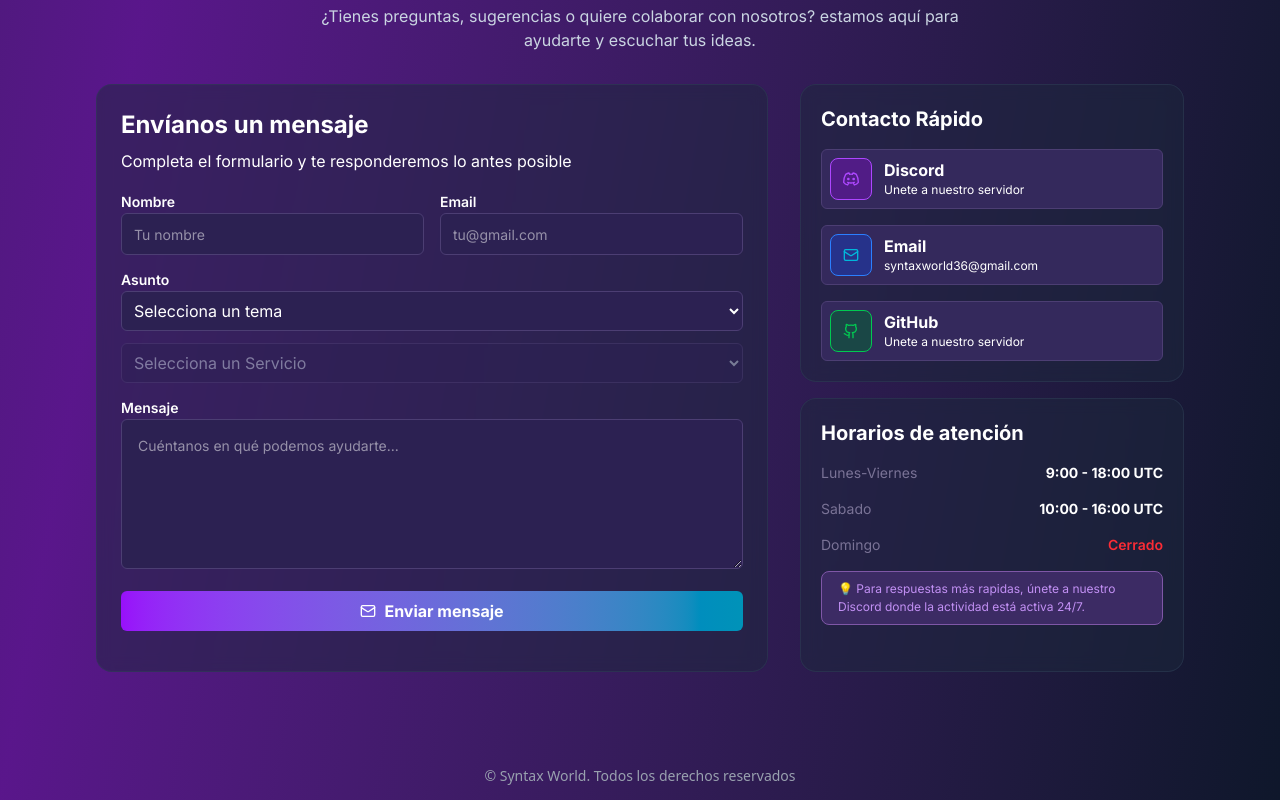
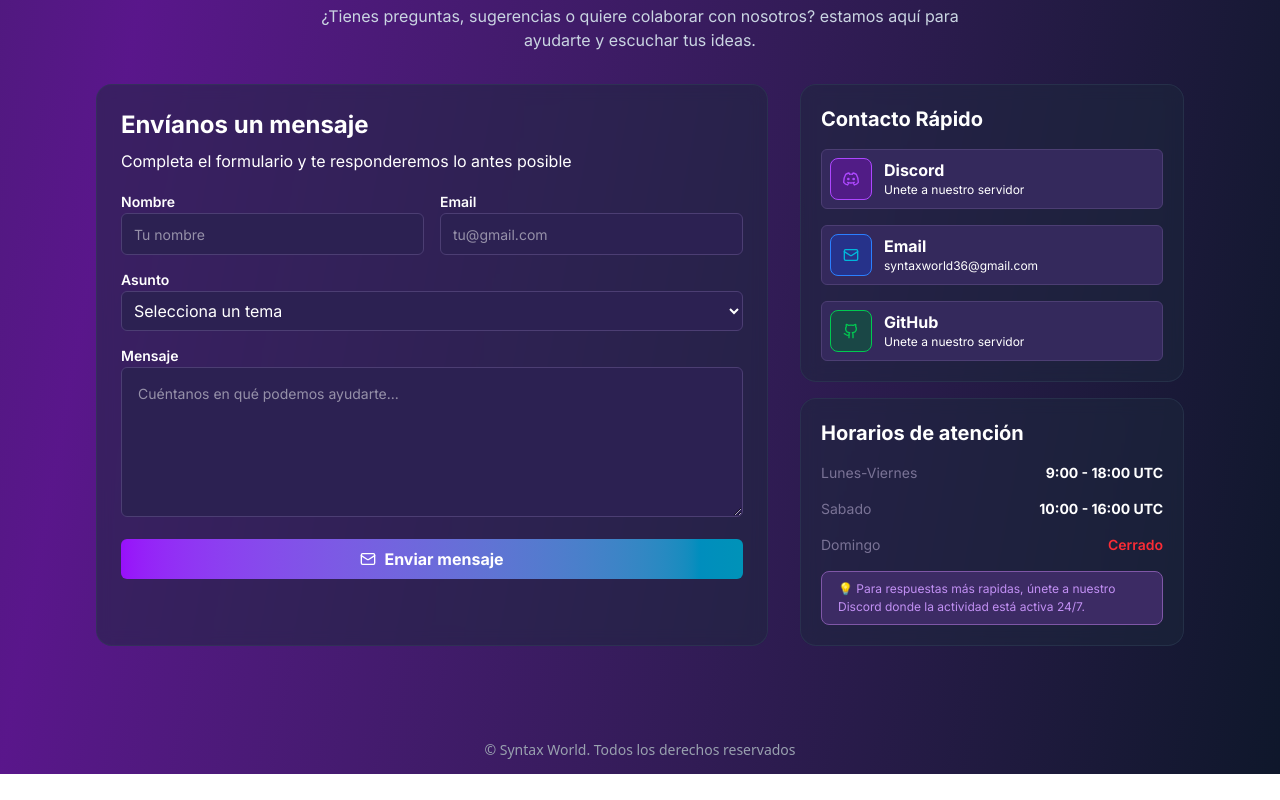
Before and after one commit to Anti-VibeCoders/Syntax-Worlds-Presentation, a React (Vite) app: page / in a window 1280 px wide. Shown: the part 6313-7113 px from the top of the page. After the commit the page ends 7087 px from the top, so only its background shows below. Built offline with nearby package versions, Linux system fonts and the light colour scheme.

Commit message:
refactor: only display select menu when is active the option sevice

```diff
--- a/src/components/Message.jsx
+++ b/src/components/Message.jsx
@@ -97,12 +97,14 @@ function Message() {
               <option value="Other">Otros</option>
 
             </select>
-            <select name="service" id="service" value={formData.service} onChange={handleChange} className={`bg-[#2C2152] border border-[#4C3E73] rounded-md p-2 text-base text-slate-300 ${!activate ? 'opacity-50 cursor-not-allowed' : ''}`} disabled={!activate}>
+            {activate && (
+              <select name="service" id="service" value={formData.service} onChange={handleChange} className={`bg-[#2C2152] border border-[#4C3E73] rounded-md p-2 text-base text-slate-300 ${!activate ? 'opacity-50 cursor-not-allowed' : ''}`}>
               <option value="">Selecciona un Servicio</option>
-              <option value="Site Web">Sitio WEB</option>
+              <option value="Site Web">Sitio Web</option>
               <option value="Bot-discord">Bot de discord</option>
               <option value="Other">Otros</option>
             </select>
+            )}
 
           </div>
           <label htmlFor="message" className="mb-2 text-sm font-semibold">Mensaje</label>
```
